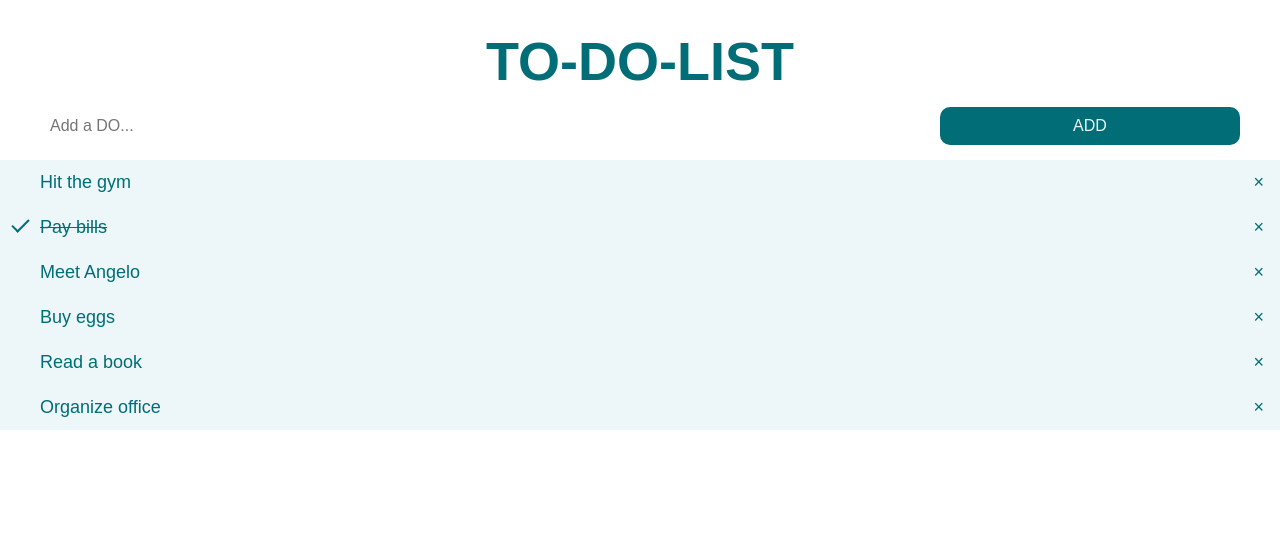
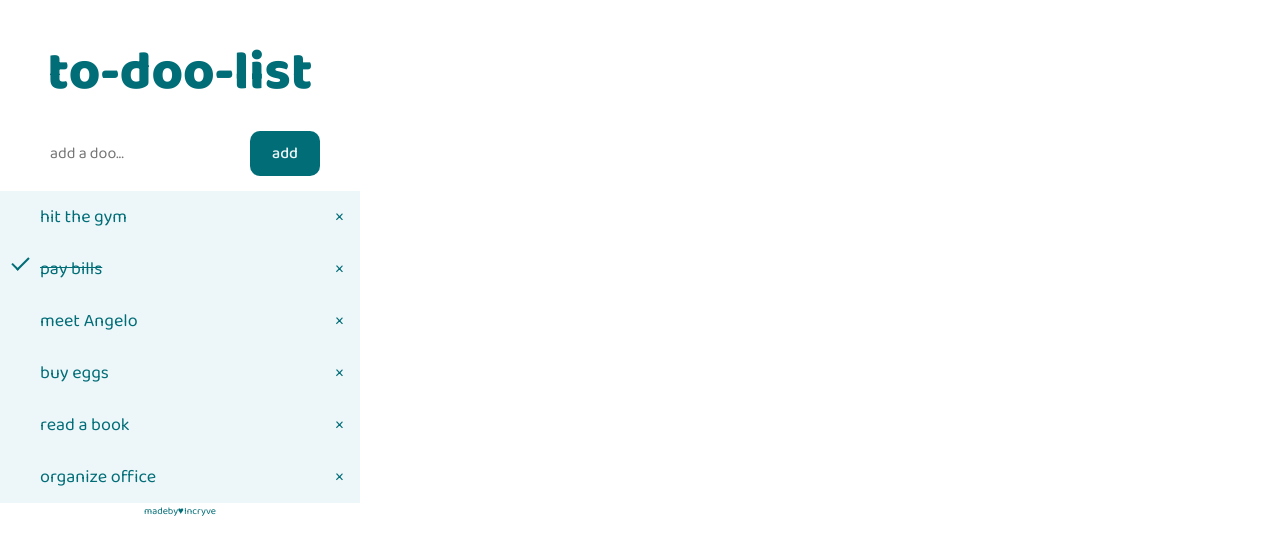
Before and after one commit to Incryve/200924_APP_ToDo, a plain HTML site: page index.html in a window 1280 px wide. Drawn offline with nearby package versions, Linux system fonts and the light colour scheme; a web font is replaced by a local one.

Commit message:
styling css

```diff
--- a/index.html
+++ b/index.html
@@ -9,29 +9,39 @@
 
     <script src="https://cdnjs.cloudflare.com/ajax/libs/jquery/3.5.1/jquery.min.js"></script>
 
+    <!-- CSS file-->
+    <link rel="stylesheet" href="/style.css">
 
-    <link rel="stylesheet" href="/style.css">
-    <link href="https://fonts.googleapis.com/css2?family=Gruppo&family=Mitr:wght@100;200;300;400&display=swap"
-        rel="stylesheet">
+    <!-- Fonts -->
+    <link href="https://fonts.googleapis.com/css2?family=Comfortaa:wght@300;500;700&display=swap" rel="stylesheet">
+    <link href="https://fonts.googleapis.com/css2?family=Unkempt:wght@400;700&display=swap" rel="stylesheet">
+    <link href="https://fonts.googleapis.com/css2?family=Baloo+2:wght@400;500;600;700;800&display=swap" rel="stylesheet">
+
   </head>
+
   <body>
-    <div class="header">
-      <h2>TO-DO-LIST</h2>
-      <input type="text" id="myInput" placeholder="Add a DO...">
-      <span onclick="newElement()" class="addBtn">ADD</span>
-    </div>
-    <ul id="myUl">
-      <li>Hit the gym</li>
-      <li class="checked">Pay bills</li>
-      <li>Meet Angelo</li>
-      <li>Buy eggs</li>
-      <li>Read a book</li>
-      <li>Organize office</li>
-    </ul>
+    <div class="container">
+      <div class="header">
+        <h2>to-doo-list</h2>
+        <input type="text" id="myInput" placeholder="add a doo...">
+        <span onclick="newElement()" class="addBtn">add</span>
+      </div>
+      <ul id="myUl">
+        <li>hit the gym</li>
+        <li class="checked">pay bills</li>
+        <li>meet Angelo</li>
+        <li>buy eggs</li>
+        <li>read a book</li>
+        <li>organize office</li>
+      </ul>
+
+  </div>
 
 
     <script rel="text/javascript" src="/main.js"></script>
   </body>
-
+  <footer>
+    <p>madeby&hearts;Incryve</p>
+  </footer>
 
 </html>
--- a/style.css
+++ b/style.css
@@ -16,6 +16,7 @@
   /*rgb(255, 221, 210)*/
   --darkSalmon: #E29578;
   /*rgb(226, 149, 120)*/
+  --balooReg: font-family: 'Baloo 2', cursive;
 }
 
 /* apply to all document */
@@ -23,7 +24,6 @@
   margin: 0;
   padding: 0;
   box-sizing: border-box;
-  font-family: sans-serif;
 }
 
 /* LIST */
@@ -36,6 +36,8 @@ ul li {
   color: var(--ming);
   font-size: 18px;
   transition: 0.2s;
+  font-family: 'Baloo 2', cursive;
+  font-weight: 400;
 
   /* make the list items unselectable */
   -webkit-user-select: none;
@@ -90,6 +92,8 @@ ul li.checked::before {
 
 .header h2 {
   padding-bottom: 15px;
+  font-family: 'Baloo 2', cursive;
+  font-weight: 800;
 }
 
 /* Clear floats after the header */
@@ -108,6 +112,8 @@ input {
   padding: 10px;
   float: left;
   font-size: 16px;
+  font-family: 'Baloo 2', cursive;
+  font-weight: 200;
 }
 
 /* Style the "Add" button */
@@ -115,16 +121,43 @@ input {
   padding: 10px;
   width: 25%;
   background: var(--ming);
-  color: var(--aliceBlue);
+  color: var(--ming);
   float: left;
   text-align: center;
   font-size: 16px;
   cursor: pointer;
   transition: 0.3s;
+  color: var(--aliceBlue);
   border-radius: 10px;
+  font-family: 'Baloo 2', cursive;
+  font-weight: 500;
 }
 
 .addBtn:hover {
   background-color: var(--midleBlue);
   color: var(--aliceBlue);
 }
+
+p {
+  color: var(--ming);
+  font-family: 'Baloo 2', cursive;
+  font-weight: 200;
+  font-size: 10px;
+  text-align: center;
+  bottom: 10px;
+  width: 100%;
+  margin-top: auto;
+}
+
+.container {
+  display: flex;
+  flex-direction: column;
+  width: 100%;
+}
+
+/* Large devices (laptops/desktops, 992px and up) */
+@media only screen and (min-width: 992px) {
+  .container,p {
+    width: 360px;
+  }
+}
```
